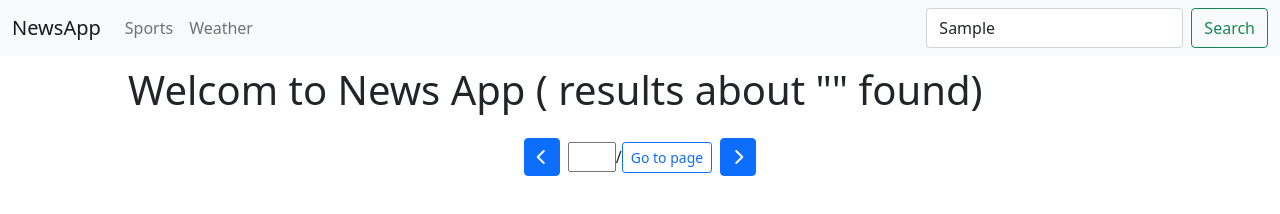
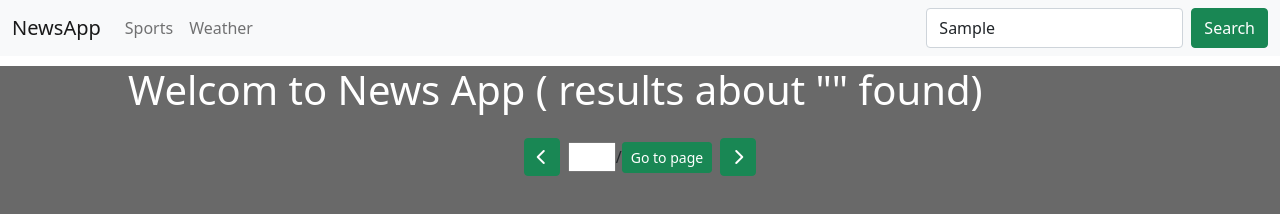
Before and after one commit to MeteoroidAlbert/myproject, a website: page news_weather_app/index.html in a window 1280 px wide. Both pictures are taken after typing "Sample" into the empty fields and a click on the button "Search". Drawn offline with nearby package versions, Linux system fonts and the light colour scheme; no server answers.

Commit message:
change the background-color in the news page

```diff
--- a/news_weather_app/css/style.css
+++ b/news_weather_app/css/style.css
@@ -1,3 +1,4 @@
+/*天氣資訊*/
 #weatherPage {
     display: flex;
     flex-direction: row;
@@ -14,6 +15,11 @@
     flex-direction: column;
     justify-content: center;
     align-items: center;
+    background-color: #696969;
+}
+
+#logo {
+    color: white;
 }
 
 .widerSearchForm {
@@ -21,8 +27,20 @@
 }
 
 #searchPage {
+    width: 100%;
+    height: 100vh;
+    background-color: #696969;
+}
+
+#searchContent {
     width: 80%;
+    height: 100vh;
     margin: 10px auto;
+    background-color: #696969;
+}
+
+#found {
+    color: white;
 }
 
 #pageInput {
--- a/news_weather_app/index.html
+++ b/news_weather_app/index.html
@@ -41,23 +41,23 @@
 
     <!--新聞內容-->
     <div id="homePage">
-        <h1>News App!</h1>
+        <h1 id="logo">News App!</h1>
     </div>
 
     <div class="containter" id="searchPage">
-
-        <h1>Welcom to News App (<span id="resultCount"></span> results about "<span id="keywords"></span>" found)
+        <div id="searchContent">
+            <h1 id="found">Welcom to News App (<span id="resultCount"></span> results about "<span id="keywords"></span>" found)
             </h1>
             <div class="row content">
                 <!--在此處顯示news info-->
             </div>
             <div class="d-flex flex-row justify-content-center align-items-center my-3">
-            <button class="btn btn-primary me-2" id="previousP"><i class="fa fa-chevron-left"></i></button>
+                <button class="btn btn-success me-2" id="previousP"><i class="fa fa-chevron-left"></i></button>
                 <input type="number" id="pageInput">/<sapn id="totalPages"></sapn>
-            <button id="pageSearch" class="btn btn-outline-primary btn-sm">Go to page</button>
-            <button class="btn btn-primary ms-2" id="nextP"><i class="fa fa-chevron-right"></i></button>
+                <button id="pageSearch" class="btn btn-success btn-sm">Go to page</button>
+                <button class="btn btn-success ms-2" id="nextP"><i class="fa fa-chevron-right"></i></button>
             </div>
-
+        </div>
     </div>
 
 
--- a/news_weather_app/main.js
+++ b/news_weather_app/main.js
@@ -14,7 +14,7 @@
     searchForm.classList.add("flex-row");
     searchForm.innerHTML = `
     <input class="form-control me-2" type="search" id="searchInput" placeholder="Search" aria-label="Search">
-    <button class="btn btn-outline-success" type="submit" id="searchButton">Search</button>
+    <button class="btn btn btn-success" type="submit" id="searchButton">Search</button>
     `;
     const navbarSupportedContent =  document.getElementById("navbarSupportedContent");
     const navbarOffcanvasMd = document.getElementById("navbarOffcanvasMd");
```
Lines whose indentation alone changed are shown as unchanged.
